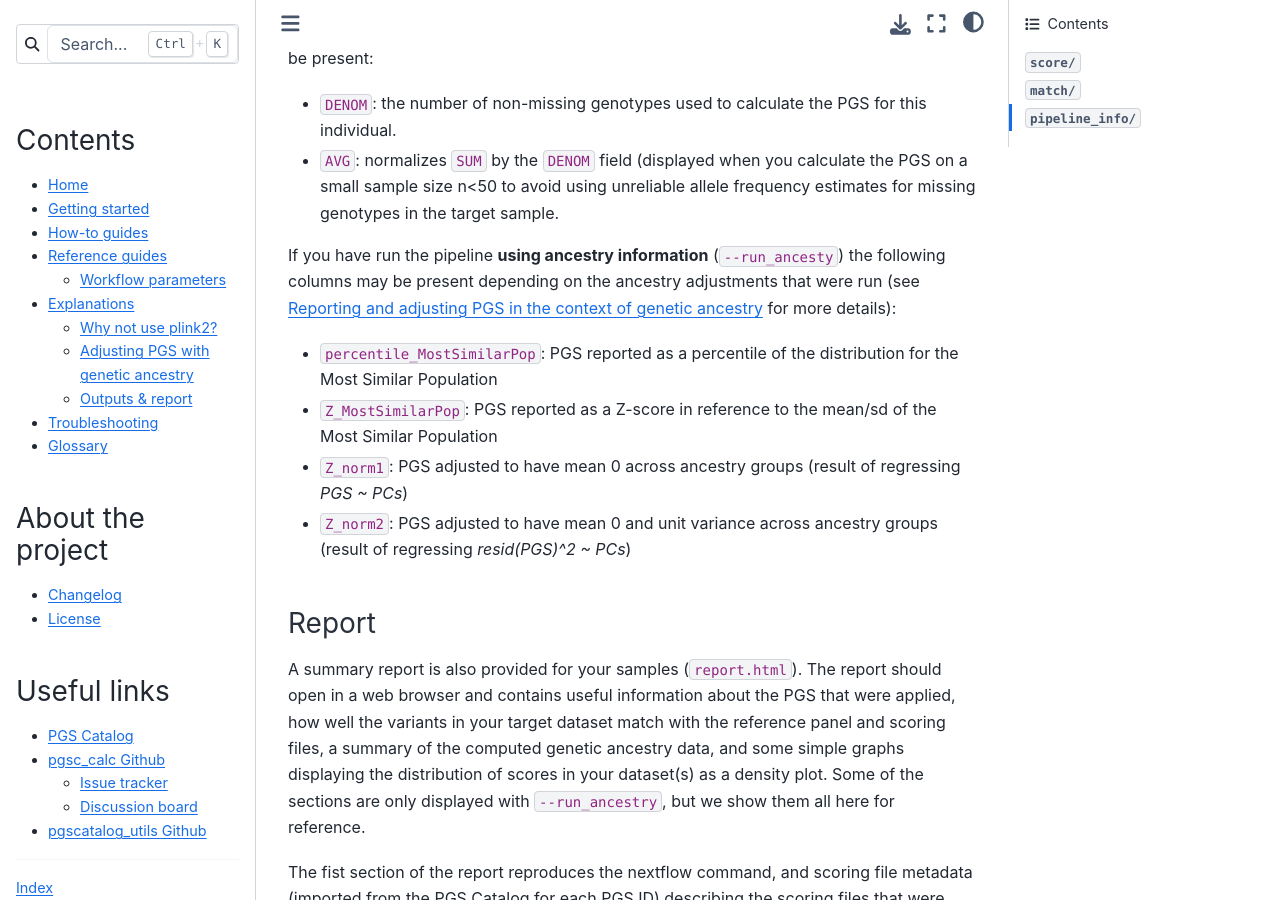
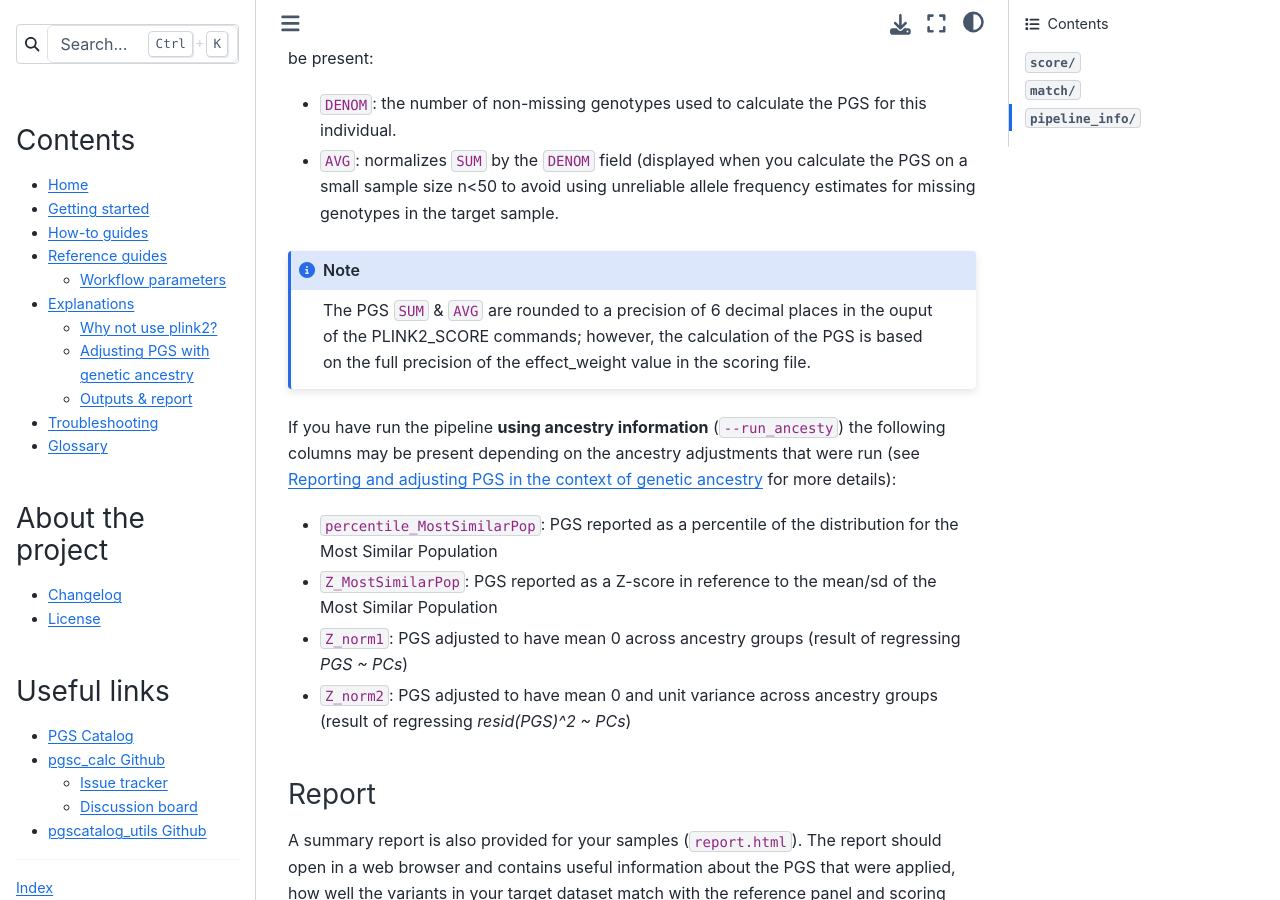
Before and after one commit to PGScatalog/pgsc_calc, a Sphinx documentation site: the page built from docs/explanation/output.rst, in a window 1280 px wide and 900 px high, scrolled down 690 px. Built offline with Sphinx 7.4.7 and the Sphinx Book theme 1.1.4, drawn with Linux system fonts in a browser that asks for light colours.

Commit message:
Note about score precision (Closes #162)

```diff
--- a/docs/explanation/output.rst
+++ b/docs/explanation/output.rst
@@ -33,6 +33,10 @@ If you have run the pipeline **without** using ancestry information the followin
 - ``DENOM``: the number of non-missing genotypes used to calculate the PGS for this individual.
 - ``AVG``: normalizes ``SUM`` by the ``DENOM`` field (displayed when you calculate the PGS on a small sample size n<50
   to avoid using unreliable allele frequency estimates for missing genotypes in the target sample.
+
+.. note:: The PGS ``SUM`` & ``AVG`` are rounded to a precision of 6 decimal places in the ouput of the PLINK2_SCORE
+    commands; however, the calculation of the PGS is based on the full precision of the effect_weight value in the
+    scoring file.
 
 If you have run the pipeline **using ancestry information** (``--run_ancesty``) the following columns may be present
 depending on the ancestry adjustments that were run (see :ref:`norm` for more details):
```
